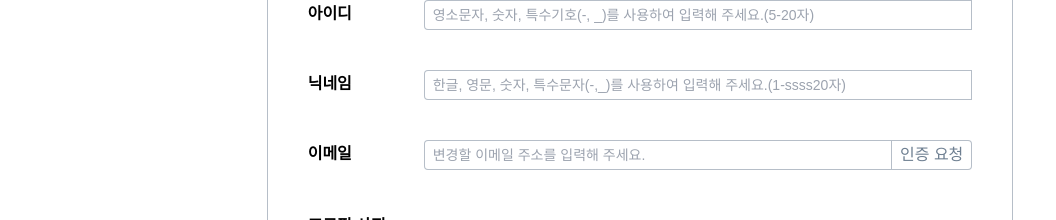
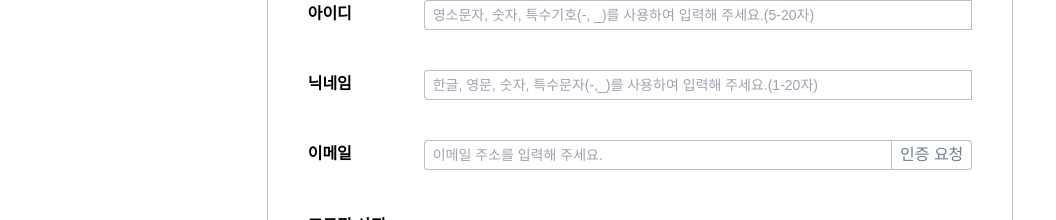
Before and after one commit to sorrel012/log-us, a Next.js app: page /join in a window 1280 px wide. Shown: the part 257-477 px from the top of the page, without its empty margins (0-1056 px from the left). Built offline with nearby package versions, Linux system fonts and the light colour scheme; a web font is replaced by a local one.

Commit message:
fix: 회원가입 placeholder 수정

```diff
--- a/src/components/join/Join.tsx
+++ b/src/components/join/Join.tsx
@@ -330,7 +330,7 @@ export default function Join() {
                         type="text"
                         id="nickname"
                         className="flex-1 rounded-l border border-solid border-customLightBlue-100 px-2 py-1 text-sm outline-none"
-                        placeholder="한글, 영문, 숫자, 특수문자(-,_)를 사용하여 입력해 주세요.(1-ssss20자)"
+                        placeholder="한글, 영문, 숫자, 특수문자(-,_)를 사용하여 입력해 주세요.(1-20자)"
                         value={nickname}
                         onChange={(e) => setNickname(e.target.value)}
                     />
@@ -348,7 +348,7 @@ export default function Join() {
                                 type="email"
                                 id="email"
                                 className="flex-1 rounded-l border border-solid border-customLightBlue-100 px-2 py-1 text-sm outline-none"
-                                placeholder="변경할 이메일 주소를 입력해 주세요."
+                                placeholder="이메일 주소를 입력해 주세요."
                                 value={email}
                                 onChange={handleSetEmail}
                             />
```
